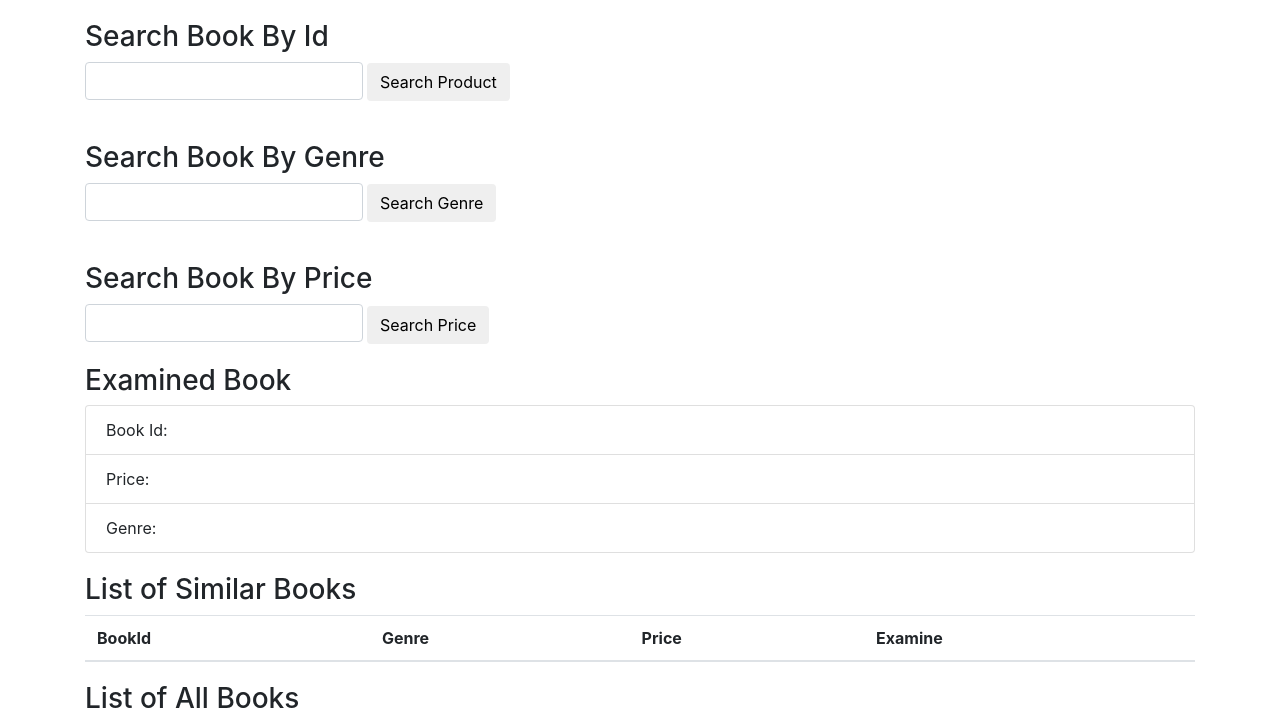
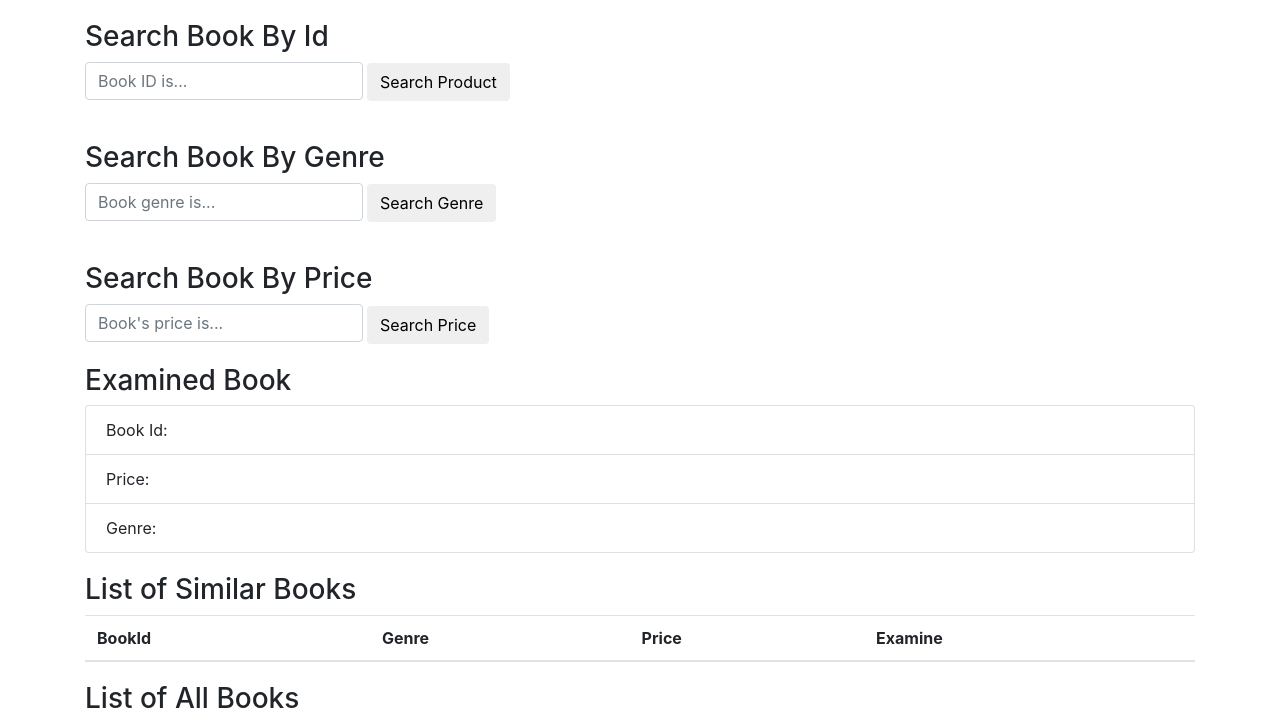
Before and after one commit to Krishan-Mishra/JavaScript-Assignment-2, a website: page index.html in a window 1280 px wide. Shown: the top 721 px of the page. Drawn offline with nearby package versions, Linux system fonts and the light colour scheme.

Commit message:
Add input field texts

```diff
--- a/index.html
+++ b/index.html
@@ -23,7 +23,8 @@
           type="text"
           id="input-search-id"
           class="form-control"
-          style="width: 25%; display: inline" />
+          style="width: 25%; display: inline"
+          placeholder="Book ID is..."/>
         <button id="btn-search-id" class="btn" type="submit">
           Search Product
         </button>
@@ -41,7 +42,8 @@
           type="text"
           id="input-search-genre"
           class="form-control"
-          style="width: 25%; display: inline"/>
+          style="width: 25%; display: inline"
+          placeholder="Book genre is..."/>
         <button id="btn-search-genre" class="btn" type="submit">
           Search Genre
         </button>
@@ -59,7 +61,8 @@
           type="text"
           id="input-search-price"
           class="form-control"
-          style="width: 25%; display: inline" />
+          style="width: 25%; display: inline"
+          placeholder="Book's price is..."/>
         <button id="btn-search-price" class="btn" type="submit">
           Search Price
         </button>
```
